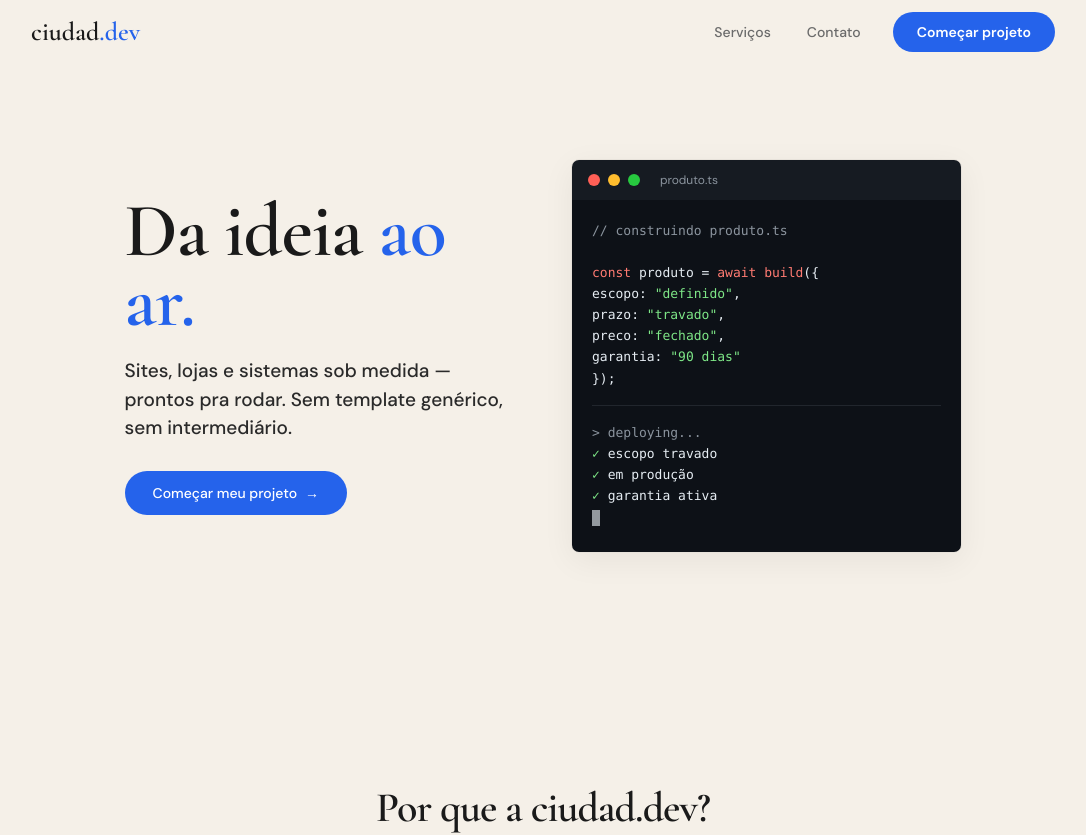
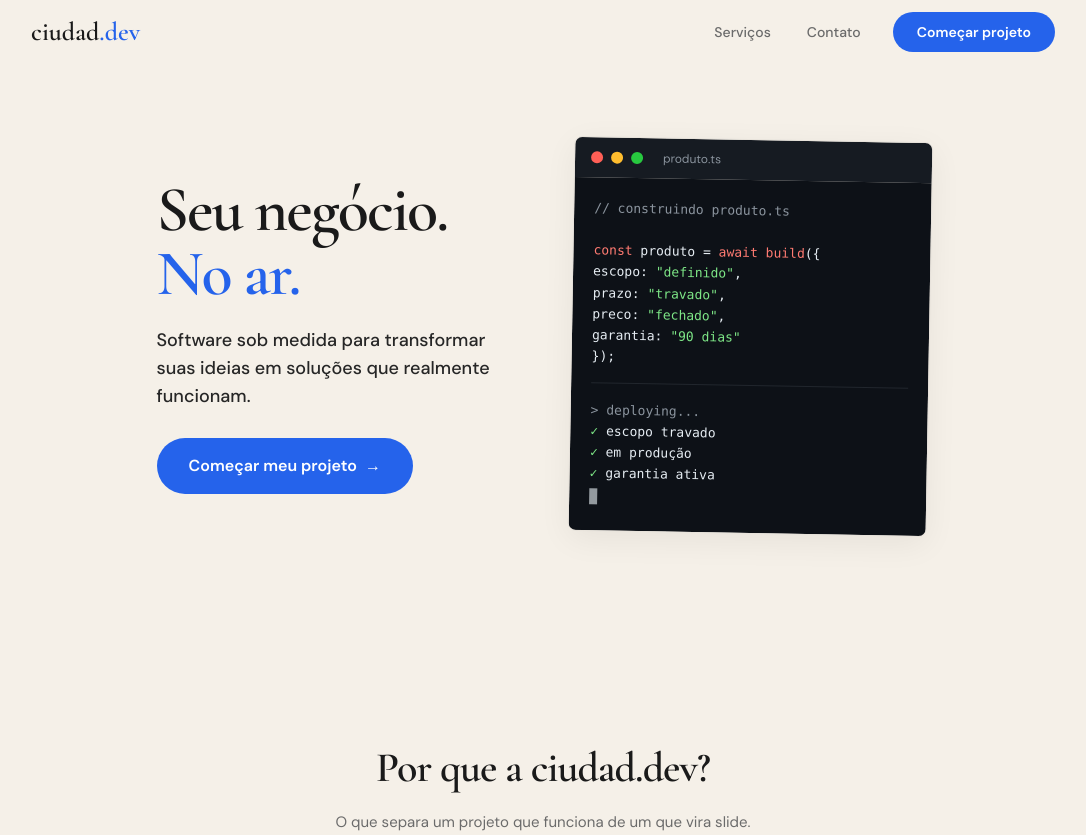
Before and after one commit to eduardo-Ciudad/ciudad.dev, a Next.js app: page / in a window 1280 px wide. Shown: the top 835 px of the page, without its empty margins (97-1183 px from the left). Built offline with nearby package versions, Linux system fonts and the light colour scheme.

Commit message:
refactor: hero slogan, typography and layout
Co-Authored-By: Claude Opus 4.6 <noreply@anthropic.com>

```diff
--- a/src/components/Hero.tsx
+++ b/src/components/Hero.tsx
@@ -65,26 +65,28 @@ function CodeLine({ line }: { line: (typeof codeLines)[number] }) {
 
 export function Hero() {
   return (
-    <section className="pt-24 pb-16 md:pt-32 md:pb-24 min-h-[85vh] flex items-center">
+    <section className="pt-24 pb-16 md:pt-32 md:pb-24 min-h-[80vh] flex items-center">
       <div className="max-w-6xl mx-auto px-6 flex flex-col lg:flex-row items-center gap-10 lg:gap-14">
         <div className="flex-1 text-center lg:text-left">
           <motion.h1
             initial={{ opacity: 0, y: 30 }}
             animate={{ opacity: 1, y: 0 }}
             transition={{ duration: 0.6 }}
-            className="font-heading font-semibold text-[42px] md:text-[56px] lg:text-[76px] leading-[0.92] tracking-[-1px]"
+            className="font-heading font-bold text-5xl md:text-6xl lg:text-[64px] leading-[1.0] tracking-[-0.03em]"
           >
-            Da ideia <span className="text-accent">ao ar.</span>
+            Seu negócio.
+            <br />
+            <span className="text-accent">No ar.</span>
           </motion.h1>
 
           <motion.p
             initial={{ opacity: 0, y: 30 }}
             animate={{ opacity: 1, y: 0 }}
             transition={{ duration: 0.6, delay: 0.15 }}
-            className="mt-5 text-[17px] md:text-[19px] font-medium text-[#2a2a2a] max-w-lg mx-auto lg:mx-0"
+            className="mt-5 text-lg font-medium text-neutral-800 max-w-md mx-auto lg:mx-0"
           >
-            Sites, lojas e sistemas sob medida — prontos pra rodar. Sem template
-            genérico, sem intermediário.
+            Software sob medida para transformar suas ideias em soluções que
+            realmente funcionam.
           </motion.p>
 
           <motion.div
@@ -95,7 +97,7 @@ export function Hero() {
           >
             <a
               href="#contato"
-              className="inline-flex items-center gap-2 bg-accent text-white px-7 py-3 rounded-full text-sm font-medium hover:brightness-110 transition-all duration-300"
+              className="inline-flex items-center gap-2 bg-accent text-white px-8 py-4 rounded-full text-base font-semibold hover:brightness-110 transition-all duration-300"
             >
               Começar meu projeto
               <span aria-hidden="true">→</span>
@@ -109,7 +111,7 @@ export function Hero() {
           transition={{ duration: 0.7, delay: 0.4 }}
           className="flex-1 w-full max-w-md lg:max-w-lg"
         >
-          <div className="rounded-lg overflow-hidden shadow-[0_8px_32px_rgba(0,0,0,0.06)] border border-card-border">
+          <div className="rounded-lg overflow-hidden shadow-[0_8px_32px_rgba(0,0,0,0.06)] border border-card-border rotate-1 hover:rotate-0 hover:shadow-xl transition-all duration-500">
             <div className="bg-[#161b22] px-4 py-3 flex items-center gap-2">
               <span className="w-3 h-3 rounded-full bg-[#ff5f56]" />
               <span className="w-3 h-3 rounded-full bg-[#ffbd2e]" />
```
